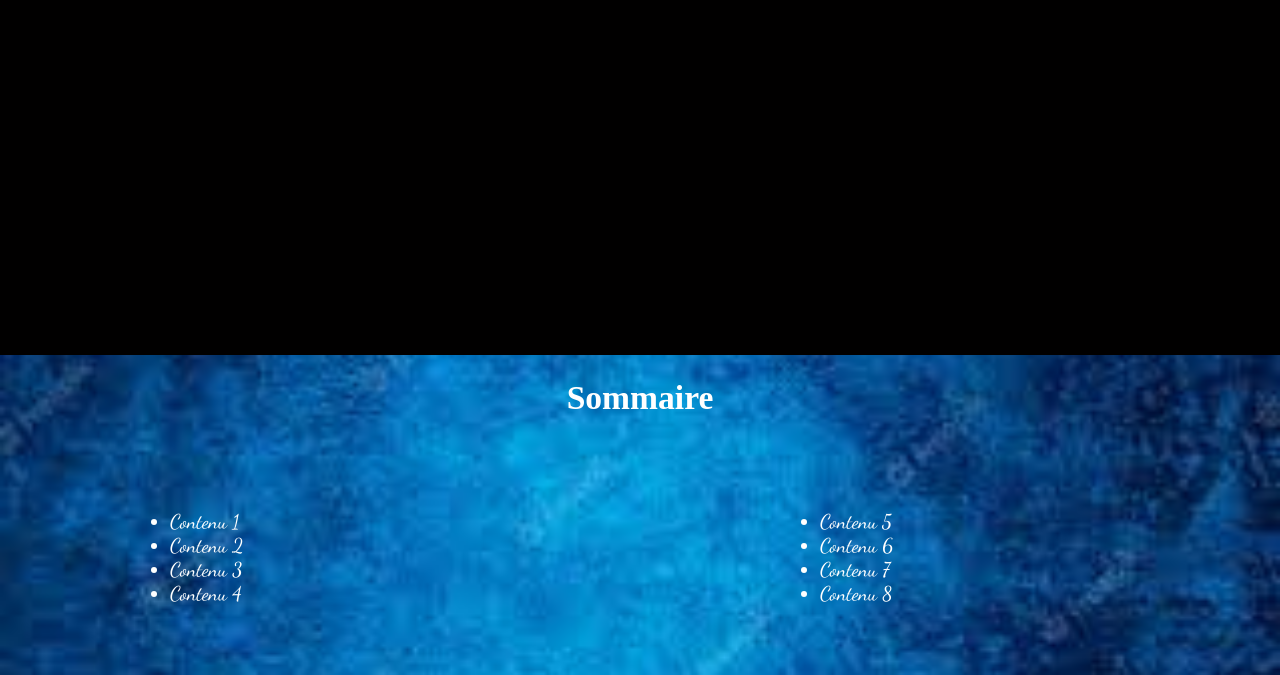
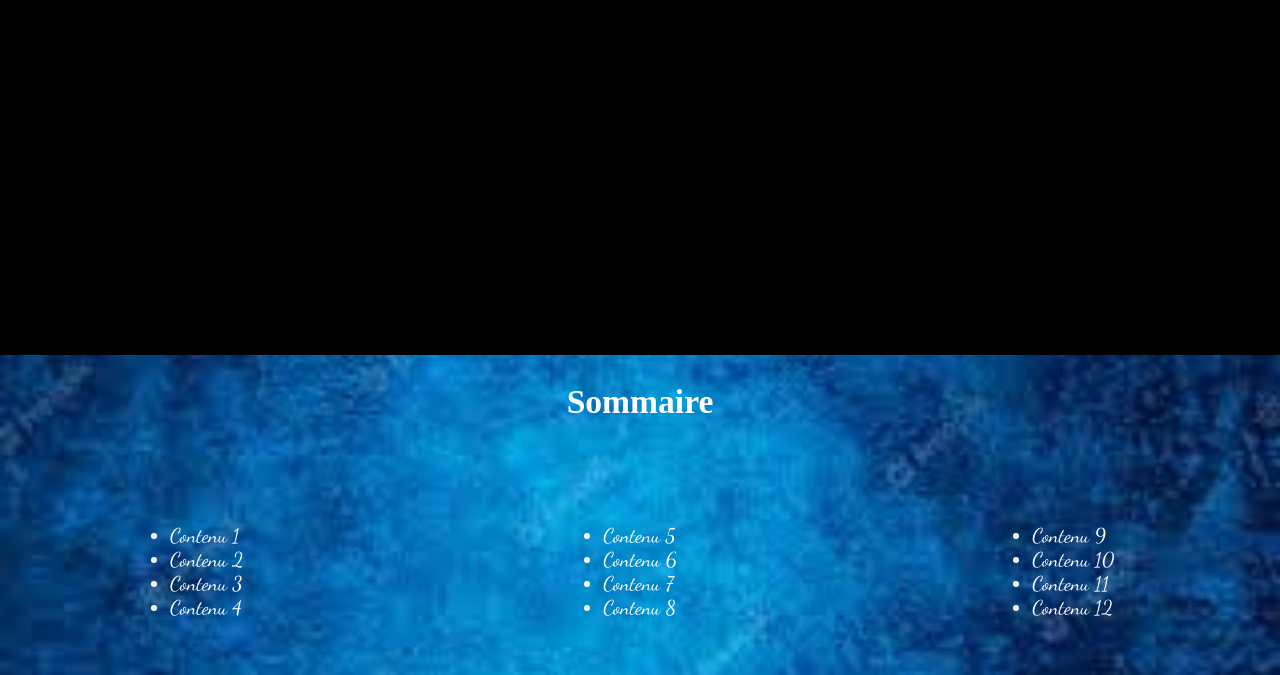
Before and after one commit to Sime-81/Carnet_Culturel, a plain HTML site: page index.html in a window 1280 px wide. Shown: the part 502-1177 px from the top of the page. Drawn offline with Linux system fonts and the light colour scheme; a web font is replaced by a local one.

Commit message:
modification du sommaire

```diff
--- a/index.html
+++ b/index.html
@@ -36,8 +36,7 @@
                 <li>Contenu 4</li>
             </ul>
         </div>
-        <div class="side-titre"></div>
-        <div class="side-contenu">
+        <div class="contenu2">
             <ul>
                 <li>Contenu 5</li>
                 <li>Contenu 6</li>
@@ -45,6 +44,15 @@
                 <li>Contenu 8</li>
             </ul>
         </div>
+
+        <div class="contenu3">
+            <ul>
+                <li>Contenu 9</li>
+                <li>Contenu 10</li>
+                <li>Contenu 11</li>
+                <li>Contenu 12</li>
+            </ul>
+        </div>
     </section>
 </body>
 </html>
--- a/style.css
+++ b/style.css
@@ -1,5 +1,6 @@
 @import url('https://fonts.googleapis.com/css2?family=Bruno+Ace+SC&display=swap');
 @import url('https://fonts.googleapis.com/css2?family=Dancing+Script&display=swap');
+@import url('https://fonts.googleapis.com/css2?family=Cutive+Mono&display=swap');
 
 * {
     margin: 0;
@@ -64,8 +65,8 @@ header h1 {
     grid-template-rows: 1fr 1fr 1fr;
     grid-template-areas:
     "tr tr tr"
-    "som ssom ssom"
-    "som ssom ssom";
+    "som som2 som3"
+    "som som2 som3";
     height: 40vh;
     gap: 20px;
     color: rgba(255, 255, 255, 1);
@@ -93,8 +94,8 @@ header h1 {
     font-size: 20px;
 }
 
-.side-contenu {
-    grid-area: ssom;
+.contenu2 {
+    grid-area: som2;
     display: flex;
     flex-direction: column;
     align-items: center;
@@ -103,3 +104,14 @@ header h1 {
 
     font-size: 20px;
 }
+
+.contenu3 {
+    grid-area: som3;
+    display: flex;
+    flex-direction: column;
+    align-items: center;
+    justify-content: center;
+    font-family: 'Dancing Script';
+
+    font-size: 20px;
+}
```
